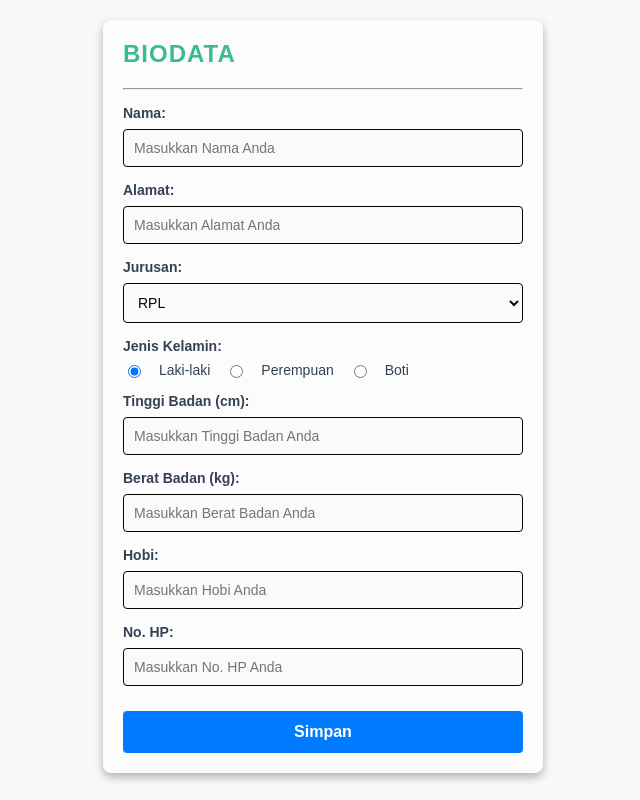
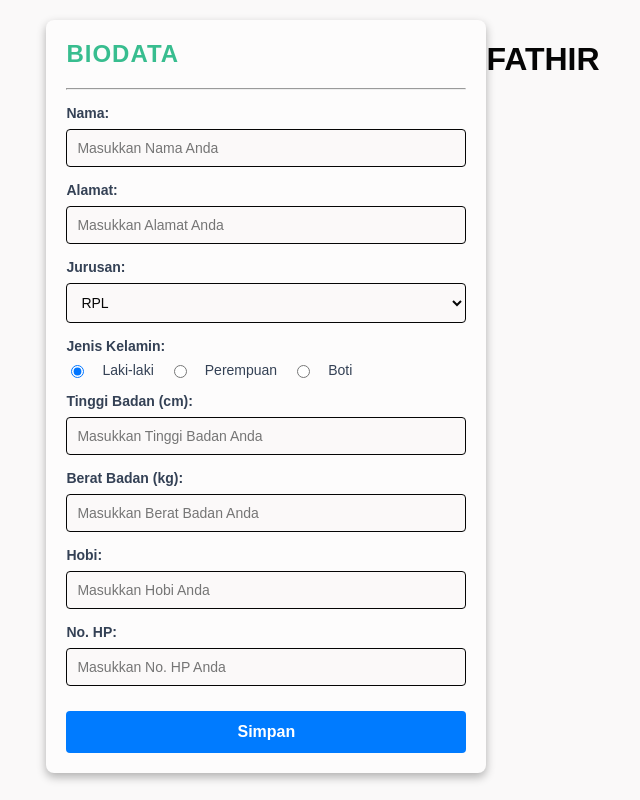
Before and after one commit to iyungkanesa28-del/form-biodata-siswa, a plain HTML site: page index.html in a window 1280 px wide. Shown: the whole page, without its empty margins (317-957 px from the left). Drawn offline with Linux system fonts and the light colour scheme.

Commit message:
Menambahkan nama Fathir

```diff
--- a/index.html
+++ b/index.html
@@ -247,5 +247,8 @@
             document.getElementById('resultContainer').style.display = 'none';
         }
     </script>
+
+    <h1>FATHIR</h1>
+
 </body>
 </html>
```
